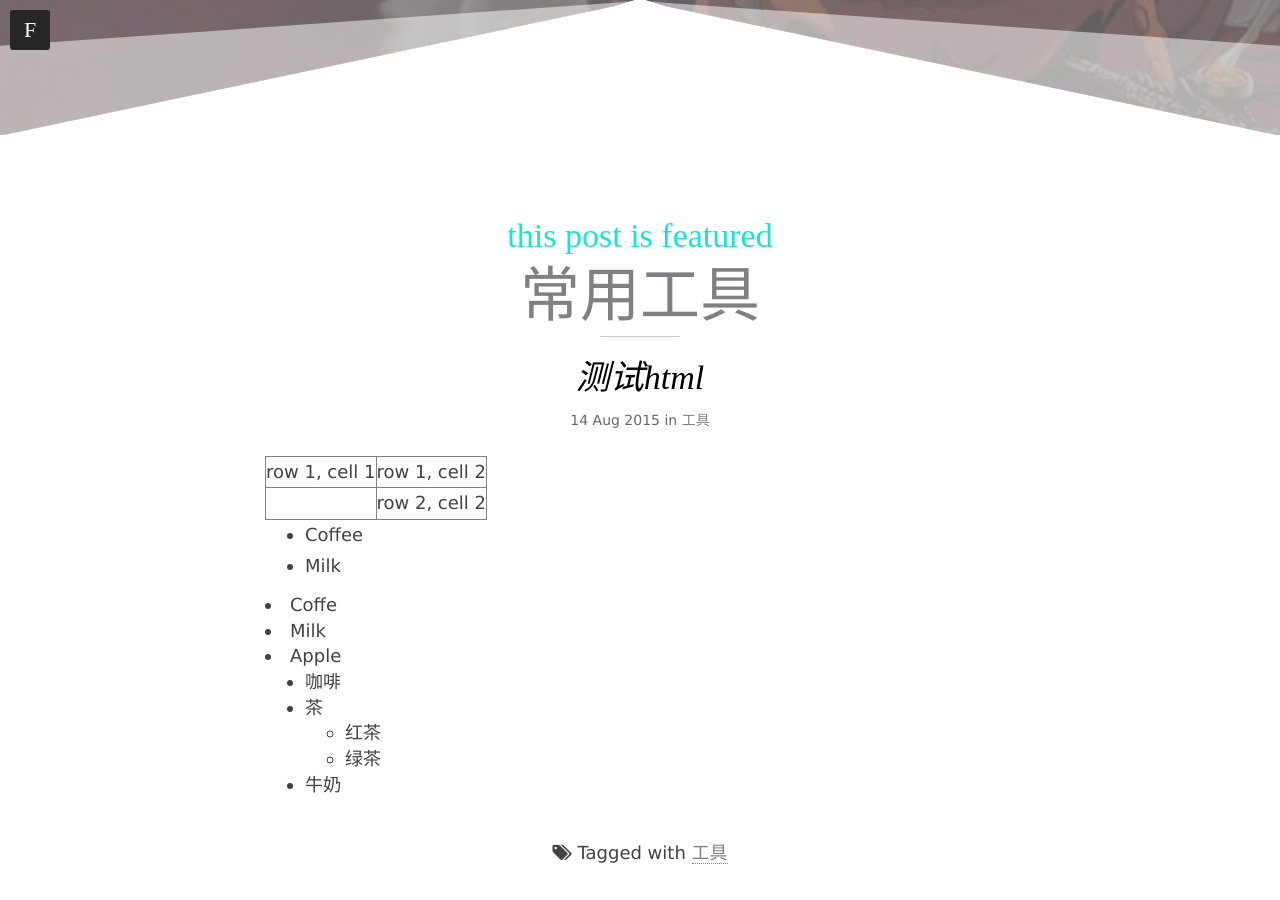
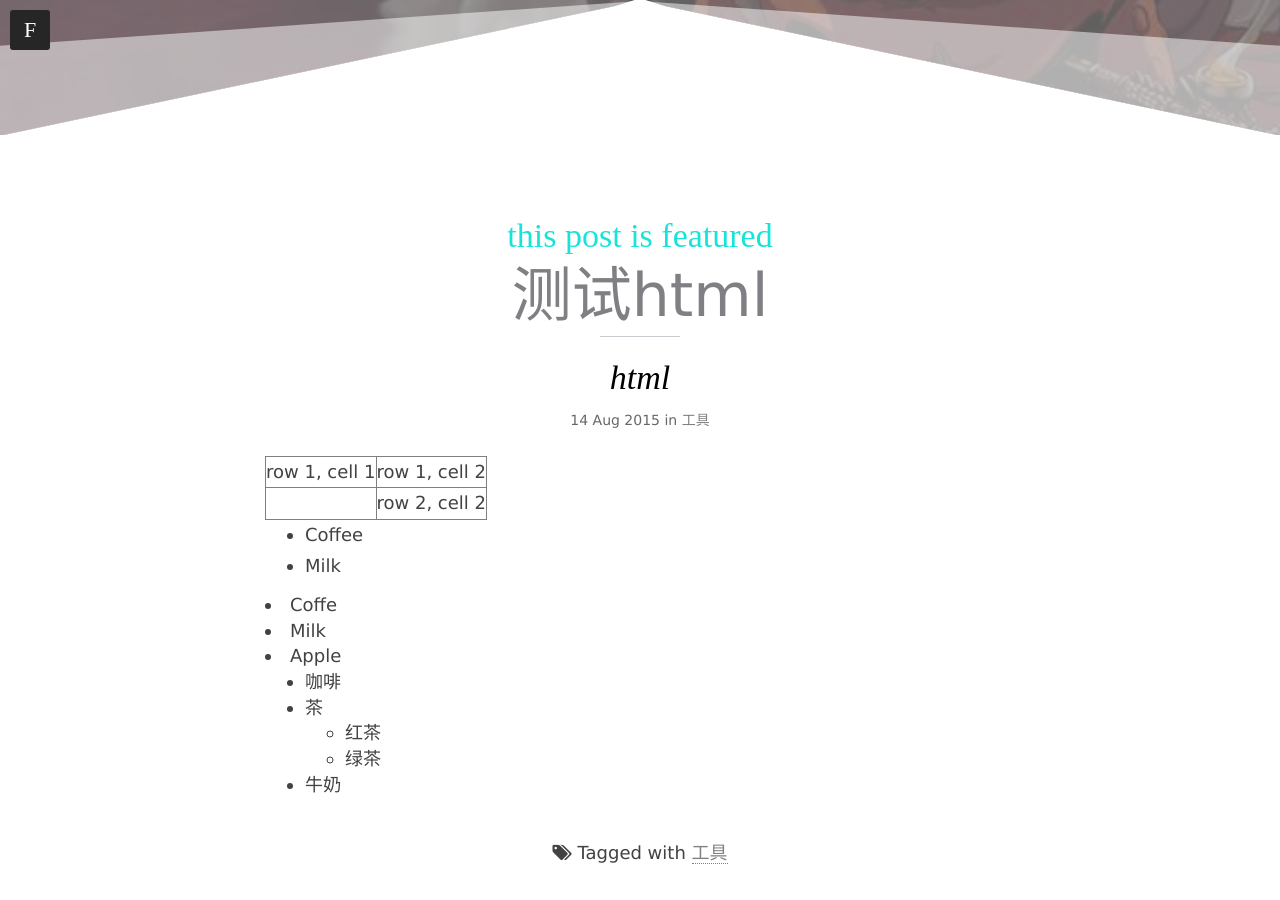
Before and after one commit to maominghui/maominghui.github.io, a Jekyll site: the page built from _posts/2015-08-14-测试html.html, in a window 1280 px wide and 900 px high, scrolled down 405 px. Built offline with Jekyll 4.4.1, drawn with Linux system fonts in a browser that asks for light colours; some web fonts are replaced; comment, search, counter and statistics services are not loaded.

Commit message:
Initial commit

```diff
--- a/_posts/2015-08-14-测试html.html
+++ b/_posts/2015-08-14-测试html.html
@@ -1,7 +1,7 @@
 ---
 layout: post
-title: "常用工具"
-description: "测试html"
+title: "测试html"
+description: "html"
 category: 工具
 tags: [工具]
 imagefeature: pic-2014-09-08.jpg
```
